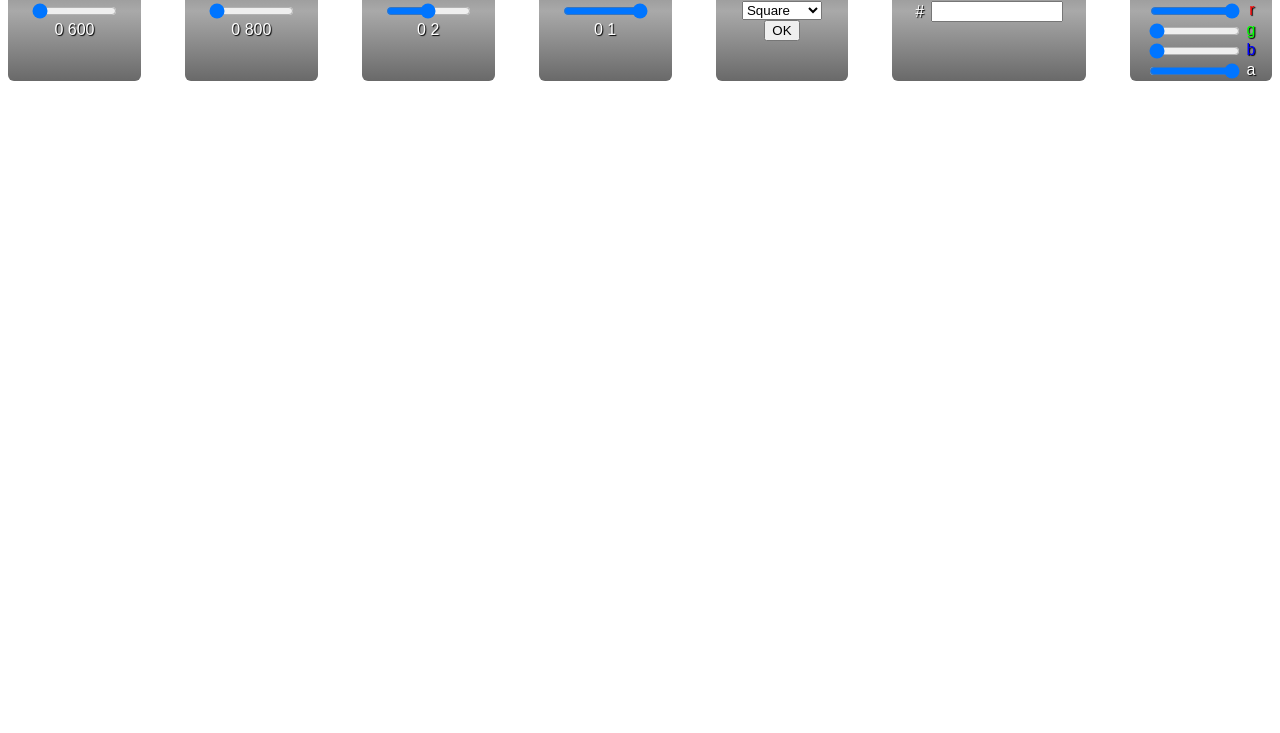
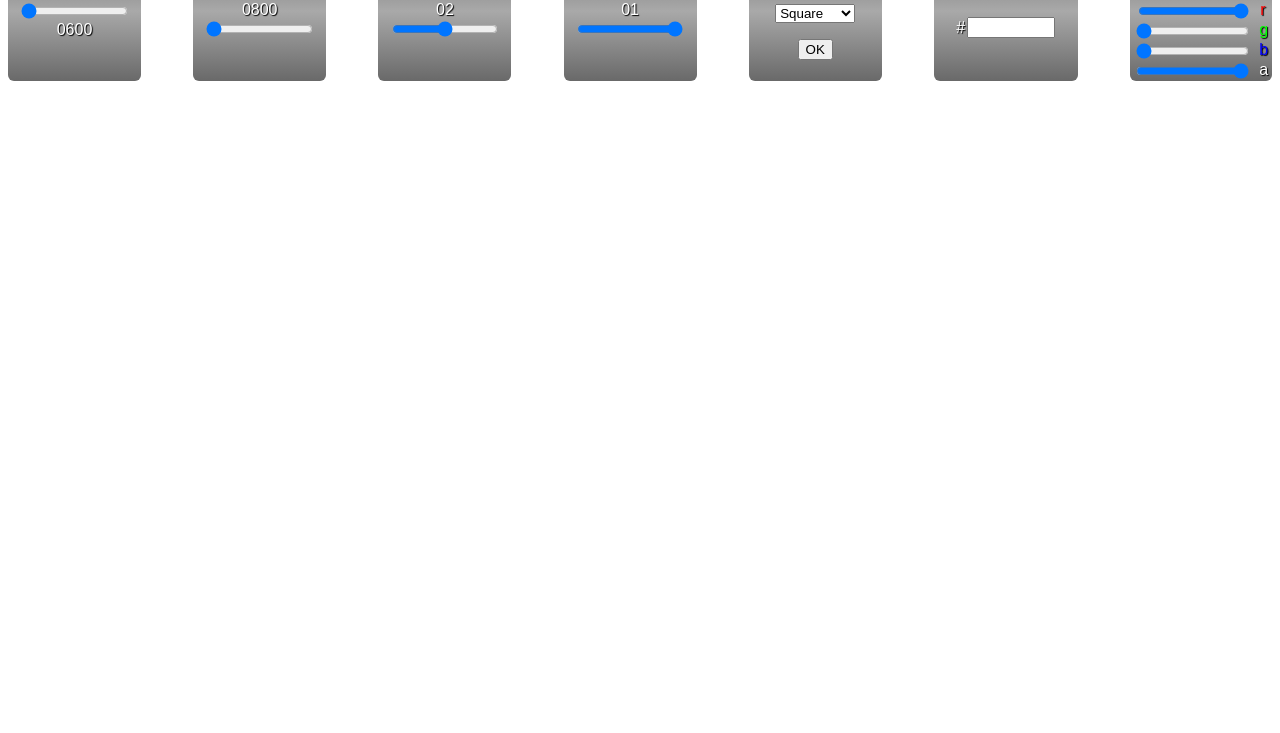
Before and after one commit to Leshista/BlockManipulation, a plain HTML site: page index.html in a window 1280 px wide. Shown: the part 67-800 px from the top of the page. Drawn offline with Linux system fonts and the light colour scheme.

Commit message:
Finished what I could do myself

```diff
--- a/index.html
+++ b/index.html
@@ -17,7 +17,7 @@
             </h1>
             <div class="control-block__input-area">
                 <input type="range" value="0" id="position-y" min="0" max="600" class="control-block__input">
-                <label for="position-y">
+                <label for="position-y" class="numeral-label">
                     <span>0</span>
                     <span>600</span>
                 </label>
@@ -28,11 +28,11 @@
                 Position X
             </h1>
             <div class="control-block__input-area">
-                <input type="range" value="0" id="position-x" min="0" max="800" class="control-block__input">
-                <label for="position-x">
+                <label for="position-x" class="numeral-label">
                     <span>0</span>
                     <span>800</span>
                 </label>
+                <input type="range" value="0" id="position-x" min="0" max="800" class="control-block__input">
             </div>
         </div>
         <div class="control-block">
@@ -40,11 +40,11 @@
                 Size
             </h1>
             <div class="control-block__input-area">
-                <input type="range" size="1" id="size" min="0" max="2" step="0.01" class="control-block__input">
-                <label for="size">
+                <label for="size" class="numeral-label">
                     <span>0</span>
                     <span>2</span>
                 </label>
+                <input type="range" size="1" id="size" min="0" max="2" step="0.01" class="control-block__input">
             </div>
         </div>
         <div class="control-block">
@@ -52,19 +52,19 @@
                 Opacity
             </h1>
             <div class="control-block__input-area">
-                <input type="range" value="1" id="opacity" min="0" max="1" step="0.01" class="control-block__input">
-                <label for="opacity">
+                <label for="opacity" class="numeral-label">
                     <span>0</span>
                     <span>1</span>
                 </label>
+                <input type="range" value="1" id="opacity" min="0" max="1" step="0.01" class="control-block__input">
             </div>
         </div>
         <div class="control-block">
             <h1 class="control-block__title">
                 Shape Type
             </h1>
-            <div class="control-block__input-area">
-                <select id="shape-select">
+            <div class="control-block__input-area control-block__input-area_shape">
+                <select id="shape-select" class="control-block__shape-select">
                     <option value="1">Square</option>
                     <option value="2">Circle</option>
                     <option value="3">Rhombus</option>
@@ -76,7 +76,7 @@
             <h1 class="control-block__title">
                 HEX
             </h1>
-            <div class="control-block__input-area control-block__input-area_horizontal">
+            <div class="control-block__input-area control-block__input-area_hex">
                 <label for="hex">#</label>
                 <input type="text" name="" id="hex" class="control-block__input">
             </div>
--- a/scss/style.scss
+++ b/scss/style.scss
@@ -11,6 +11,7 @@
     text-shadow: 1px 1px 1px #000;
 }
 .control-block {
+    max-width: 9rem;
     background: linear-gradient(180deg, #696969, #a9a9a9, #696969);
     border-radius: 6px;
     display: flex;
@@ -21,11 +22,15 @@
     }
 
     &__input-area {
-        width: 80%;
         display: flex;
         align-items: center;
         flex-direction: column;
-        &_horizontal {
+        &_shape {
+            margin-top: 0.2rem;
+        }
+        &_hex {
+            margin-top: 1rem;
+            width: 70%;
             flex-direction: row;
             justify-content: space-around;
         }
@@ -33,6 +38,9 @@
 
     &__input {
         width: 80%;
+        &_hex {
+            width: 60%;
+        }
     }
     &__rgba-range {
         display: flex;
@@ -47,6 +55,13 @@
             color: #0000ff;
         }
     }
+    &__shape-select {
+        margin-bottom: 1rem;
+    }
+}
+.numeral-label {
+    display: flex;
+    justify-content: space-between;
 }
 .main {
 }
```
Also changed, not shown: css/style.css.
